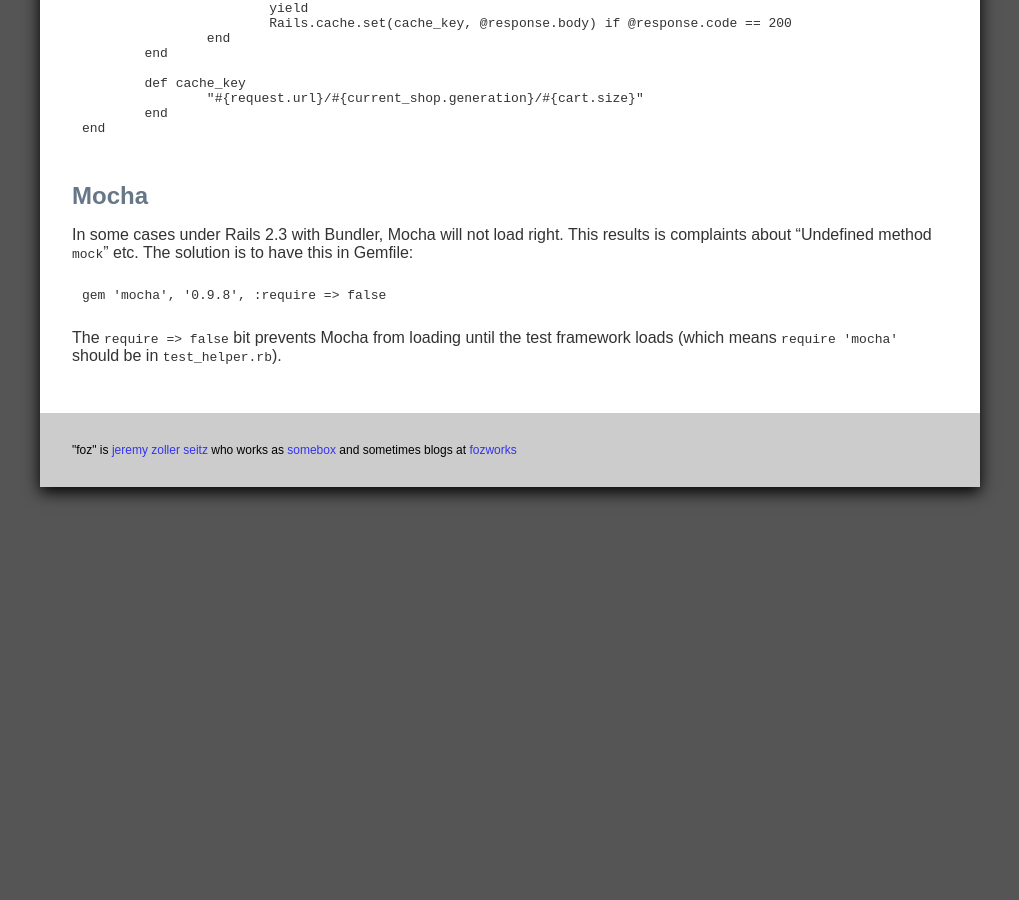
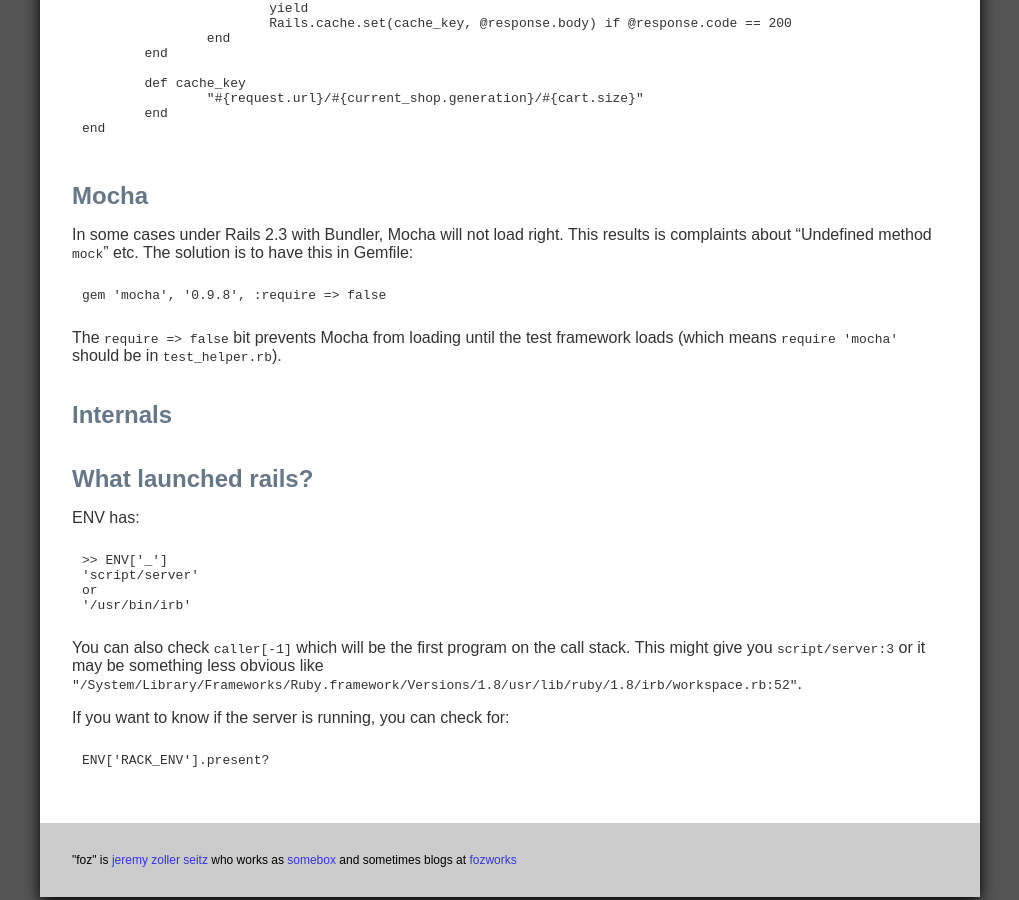
Before and after one commit to foz/foz.github.com, a Jekyll site: the page built from ruby-and-rails-notes.md, in a window 1280 px wide and 900 px high, scrolled down 5432 px. Shown: the whole window, without its empty margins (130-1149 px from the left). Built offline with Jekyll 4.4.1, drawn with Linux system fonts in a browser that asks for light colours; Markdown is read by kramdown in place of the engine named in the settings.

Commit message:
various updates

```diff
--- a/ruby-and-rails-notes.md
+++ b/ruby-and-rails-notes.md
@@ -315,3 +315,22 @@
 	gem 'mocha', '0.9.8', :require => false
 
 The `require => false` bit prevents Mocha from loading until the test framework loads (which means `require 'mocha'` should be in `test_helper.rb`).
+
+
+Internals
+---------
+
+## What launched rails?
+
+ENV has:
+
+	>> ENV['_']
+	'script/server'
+	or
+	'/usr/bin/irb'
+
+You can also check `caller[-1]` which will be the first program on the call stack. This might give you `script/server:3` or it may be something less obvious like `"/System/Library/Frameworks/Ruby.framework/Versions/1.8/usr/lib/ruby/1.8/irb/workspace.rb:52"`.
+
+If you want to know if the server is running, you can check for:
+
+	ENV['RACK_ENV'].present?
```
Also changed, not shown: cocoa-notes.md (added, +62 -0 lines), css.txt (deleted, +0 -10 lines), debian-rails-setup.md (+2 -0 lines), gentoo-notes.txt (deleted, +0 -11 lines), index.md (+6 -5 lines).
